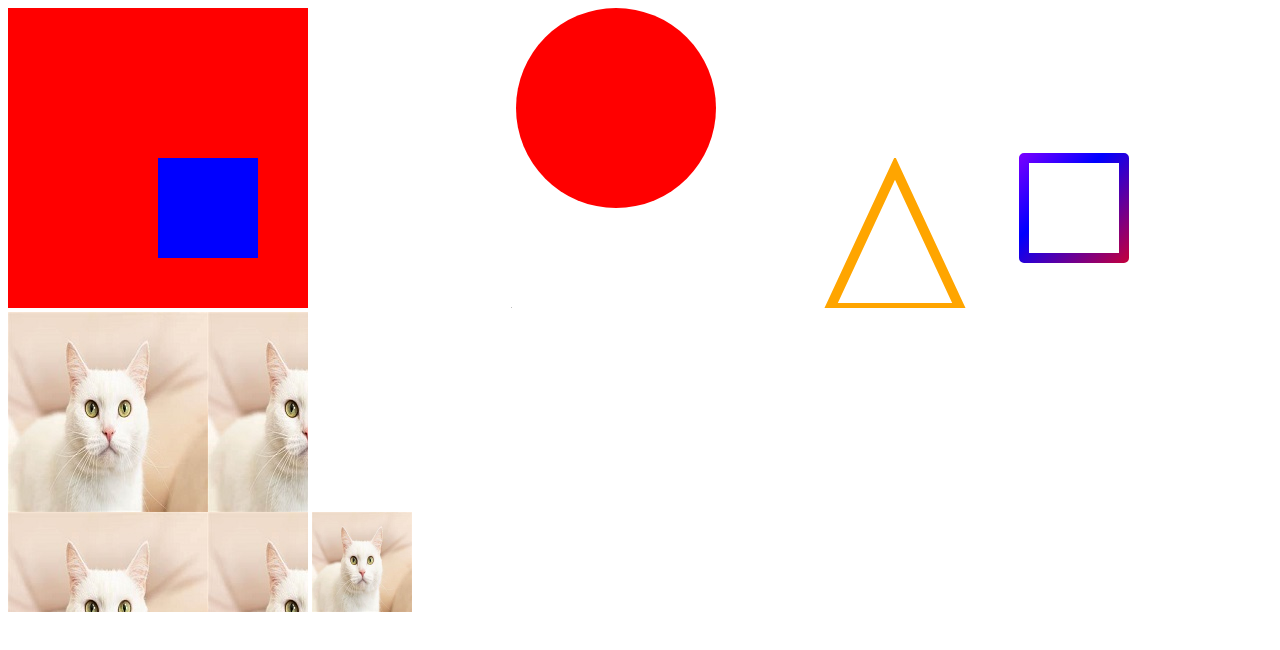
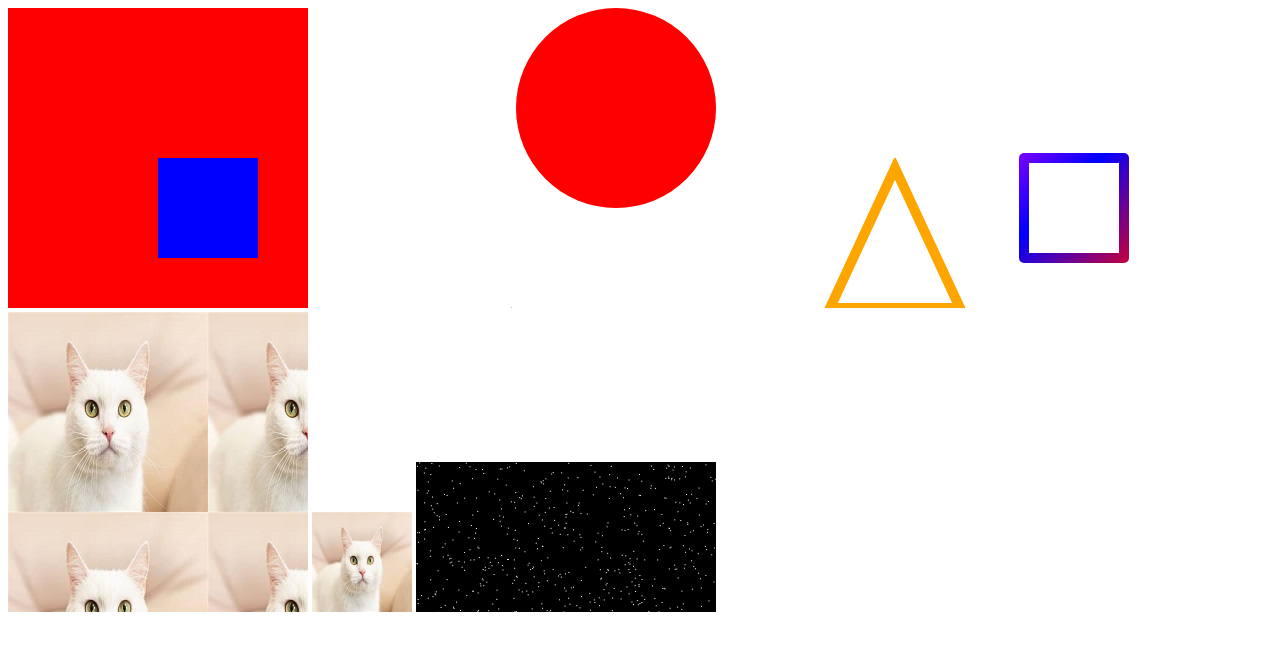
Before and after one commit to everywangBUG/tank_war, a website built with Vite: page tank_war/index.html in a window 1280 px wide. Built offline with nearby package versions, Linux system fonts and the light colour scheme.

Commit message:
paint random color area

```diff
--- a/tank_war/index.html
+++ b/tank_war/index.html
@@ -14,6 +14,7 @@
     <canvas id="canvas4"></canvas>
     <canvas id="canvas5"></canvas>
     <canvas id="canvas6" width="100" height="200"></canvas>
+    <canvas id="canvas7"></canvas>
     <script type="module" src="./src/main.ts"></script>
   </body>
 </html>
--- a/tank_war/src/main.ts
+++ b/tank_war/src/main.ts
@@ -96,3 +96,17 @@ img1.onload = () => {
 const scale = (img: HTMLImageElement, el: HTMLCanvasElement) => {
   return Math.min(el.width /  img.naturalWidth, el.height / img.naturalHeight)
 }
+
+// 绘制随机色块
+const el7 = document.getElementById("canvas7")! as HTMLCanvasElement;
+const ctx7 = el7.getContext("2d");
+if (ctx7) {
+  ctx7.fillStyle = '#000'
+  ctx7.fillRect(0, 0, el7.width, el7.height)
+}
+for (let i = 0; i <= 1000; i++) {
+  if (ctx7) {
+    ctx7.fillStyle = 'white'
+    ctx7.fillRect(Math.random()*el.width, Math.random()*el.height, 1, 1)
+  }
+}
```
